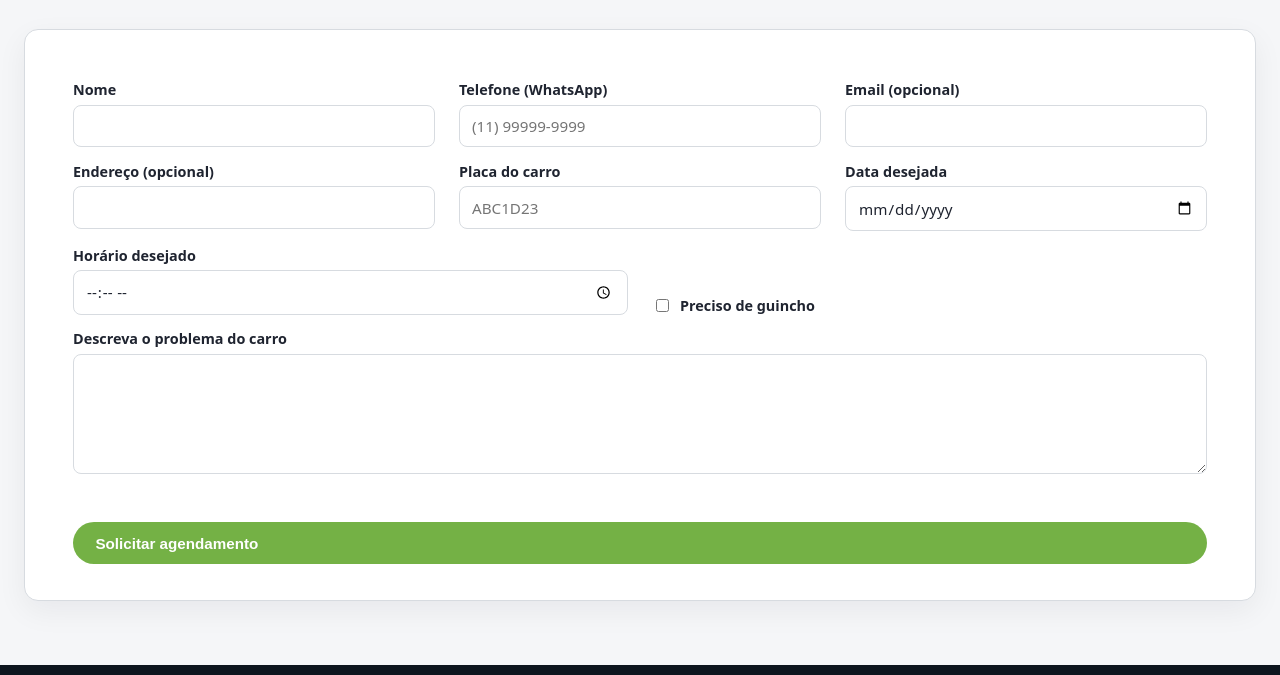
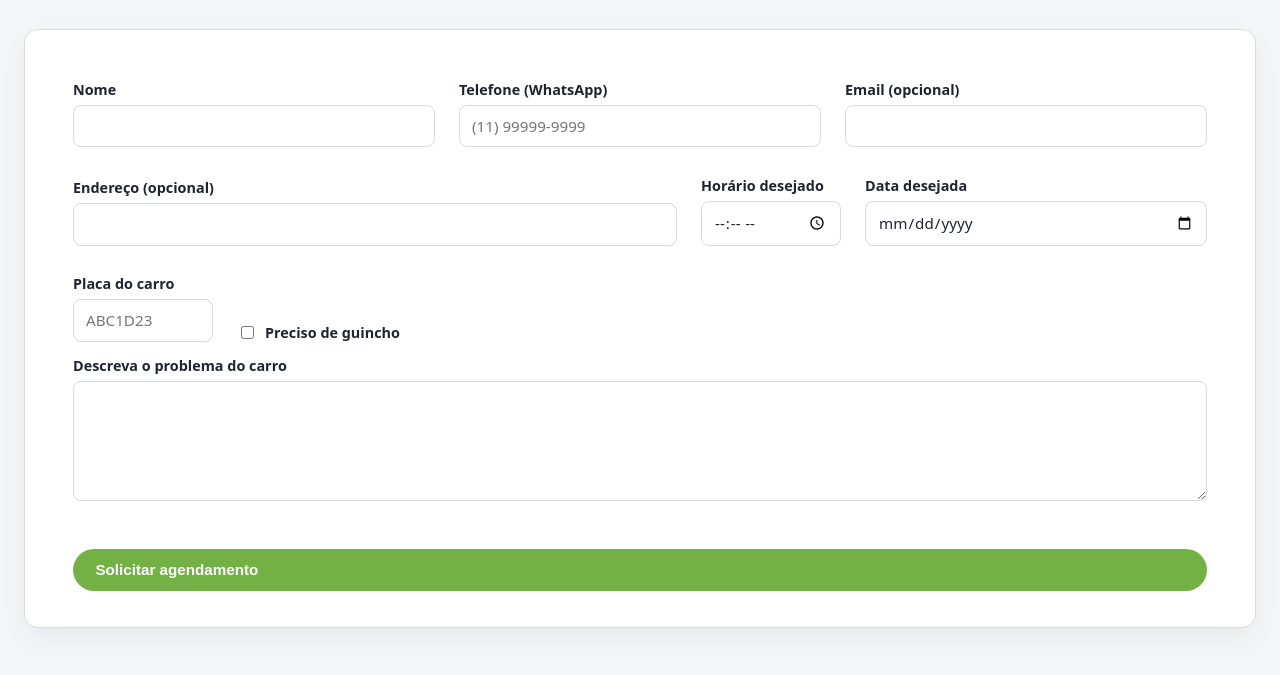
Before and after one commit to mariana-assenh/plataforma-cadastro-meclauto, a plain HTML site: page frontend/index.html in a window 1280 px wide. Shown: the part 1047-1722 px from the top of the page. Drawn offline with Linux system fonts and the light colour scheme.

Commit message:
Reorganização da tela de cadastro

```diff
--- a/frontend/index.html
+++ b/frontend/index.html
@@ -129,6 +129,17 @@
   @media (max-width: 760px) {
     .linha-dupla, .linha-tripla { grid-template-columns: 1fr; }
   }
+
+  .linha-flex { display: flex; flex-wrap: wrap; align-items: flex-end; gap: 0 1.5rem; }
+  .linha-flex > div { margin-top: 0.9rem; }
+  .campo-grande { flex: 2 1 280px; }
+  .campo-medio { flex: 1 1 180px; }
+  .campo-compacto { flex: 0 0 auto; }
+  .campo-compacto input { width: 140px; box-sizing: border-box; }
+  @media (max-width: 560px) {
+    .campo-grande, .campo-medio, .campo-compacto { flex: 1 1 100%; }
+    .campo-compacto input { width: 100%; }
+  }
   .checkbox-linha { display: flex; align-items: center; gap: 0.5rem; margin-top: 1.1rem; }
   .checkbox-linha input { width: auto; }
 
@@ -239,31 +250,29 @@
           </div>
         </div>
 
-        <div class="linha-tripla">
-          <div>
+        <div class="linha-flex">
+          <div class="campo-grande">
             <label for="endereco">Endereço (opcional)</label>
             <input id="endereco" name="endereco" autocomplete="street-address" />
           </div>
-          <div>
-            <label for="placa">Placa do carro</label>
-            <input id="placa" name="placa" required placeholder="ABC1D23" />
+          <div class="campo-compacto">
+            <label for="hora_agendamento">Horário desejado</label>
+            <input id="hora_agendamento" name="hora_agendamento" type="time" required />
           </div>
-          <div>
+          <div class="campo-medio">
             <label for="data_agendamento">Data desejada</label>
             <input id="data_agendamento" name="data_agendamento" type="date" required />
           </div>
         </div>
 
-        <div class="linha-dupla">
-          <div>
-            <label for="hora_agendamento">Horário desejado</label>
-            <input id="hora_agendamento" name="hora_agendamento" type="time" required />
+        <div class="linha-flex">
+          <div class="campo-compacto">
+            <label for="placa">Placa do carro</label>
+            <input id="placa" name="placa" required placeholder="ABC1D23" />
           </div>
-          <div style="display:flex; align-items:flex-end;">
-            <div class="checkbox-linha" style="margin-top:0;">
-              <input id="precisa_guincho" name="precisa_guincho" type="checkbox" />
-              <label for="precisa_guincho" style="margin:0;">Preciso de guincho</label>
-            </div>
+          <div class="checkbox-linha" style="margin-top:0.9rem;">
+            <input id="precisa_guincho" name="precisa_guincho" type="checkbox" />
+            <label for="precisa_guincho" style="margin:0;">Preciso de guincho</label>
           </div>
         </div>
 
```
